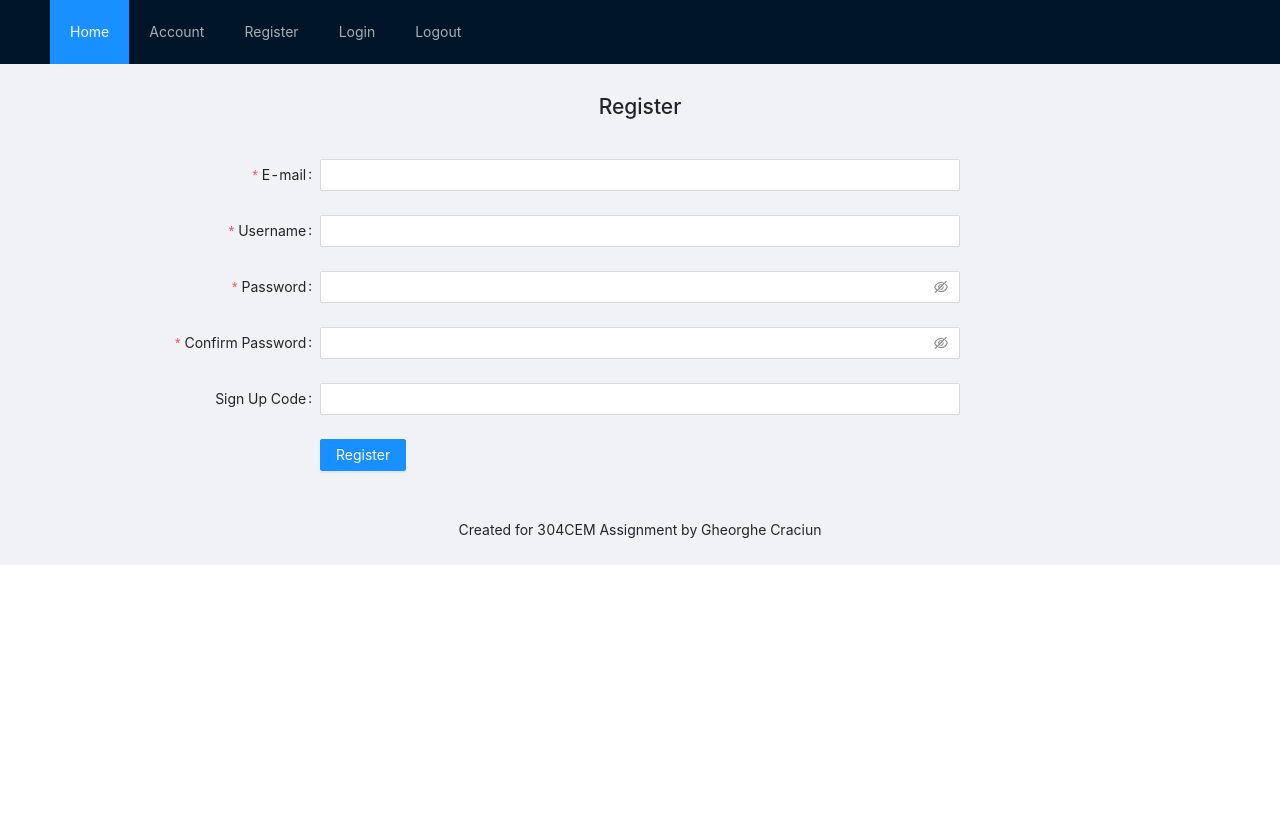
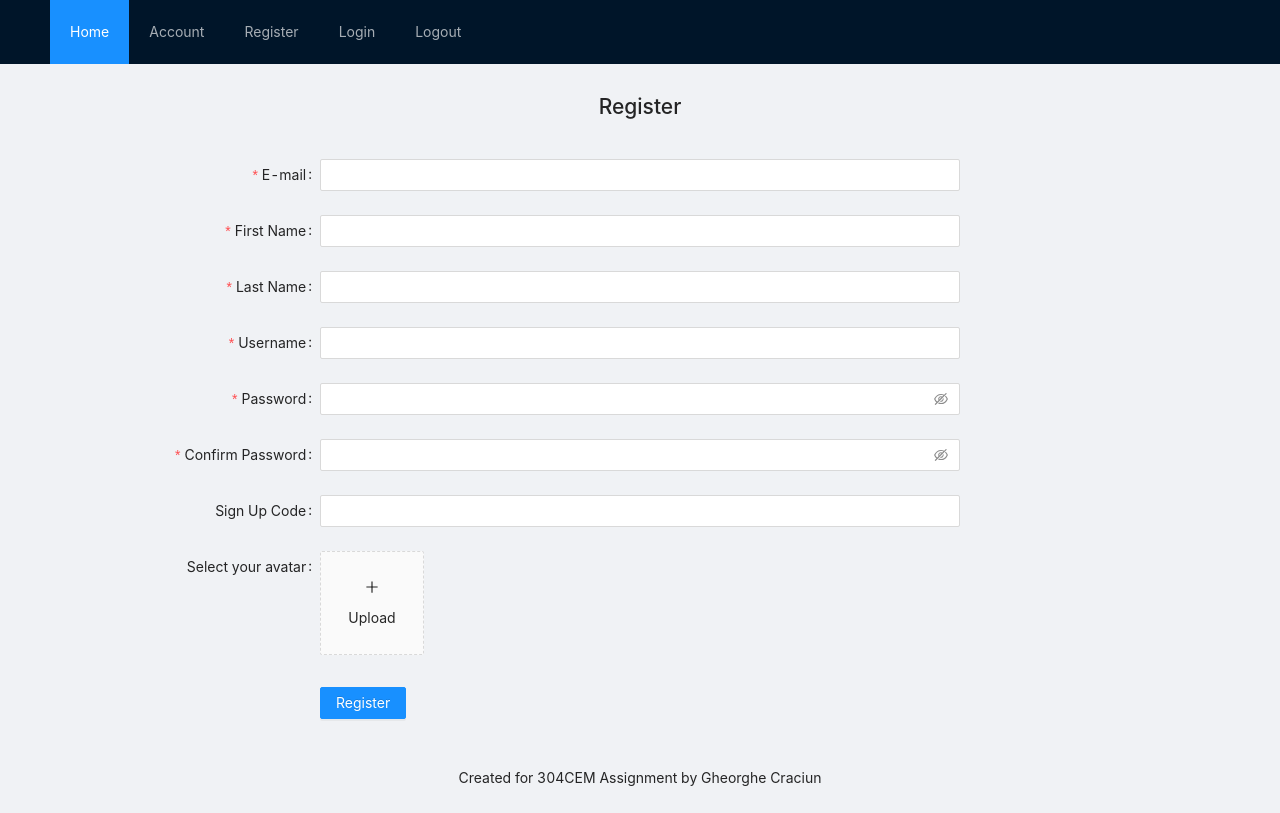
Before and after one commit to gheorghecr/ReactFrontEndFullStackAPP, a React (Create React App) app: page /register in a window 1280 px wide. Built offline with nearby package versions, Linux system fonts and the light colour scheme.

Commit message:
Adding register view (including avatar)

```diff
--- a/src/components/register.js
+++ b/src/components/register.js
@@ -1,7 +1,8 @@
 import React from 'react';
 
-import { Form, Input, Button } from 'antd';
+import { Form, Input, Button, Upload } from 'antd';
 import { status, json } from '../utilities/requestHandlers';
+import { LoadingOutlined, PlusOutlined } from '@ant-design/icons';
 
 const formItemLayout = {
 	labelCol: { xs: { span: 24 }, sm: { span: 6 } },
@@ -38,21 +39,40 @@ const usernameRules = [
 	{ required: true, message: 'Please input your username!', whitespace: true }
 ]
 
+const firstNameRules = [
+	{ required: true, message: 'Please input your first name!', whitespace: true }
+]
+
+const lastNameRules = [
+	{ required: true, message: 'Please input your first name!', whitespace: true }
+]
+
+function getBase64(img, callback) {
+	const reader = new FileReader();
+	reader.addEventListener('load', () => callback(reader.result));
+	reader.readAsDataURL(img);
+  }
 
 /**
 * Registration form component for app signup.
 */
 class RegistrationForm extends React.Component {
 
+	state = {
+		loading: false,
+	  };
+
 	constructor(props) {
 		super(props);
 		this.onFinish = this.onFinish.bind(this);
+		this.onFinishFailed = this.onFinishFailed.bind(this);
+		this.beforeUpload = this.beforeUpload.bind(this);
 	}
 
 	onFinish = (values) => {
 		console.log('Received values of form: ', values);
 		const { confirm, ...data } = values;  // ignore the 'confirm' value in data sent
-		fetch('https://maximum-arena-3000.codio-box.uk/api/v1/users', {
+		fetch('https://maximum-arena-3000.codio-box.uk/api/users', {
 			method: "POST",
 			body: JSON.stringify(data),
 			headers: {
@@ -64,7 +84,7 @@ class RegistrationForm extends React.Component {
 			.then(data => {
 				// TODO: display success message and/or redirect
 				console.log(data);
-				alert("User added")
+				alert("You registered successfully!")
 			})
 			.catch(error => {
 				// TODO: show nicely formatted error message and clear form
@@ -76,12 +96,53 @@ class RegistrationForm extends React.Component {
 		console.log('Failed:', errorInfo);
 	};
 
+	beforeUpload(file) {
+		const isJpgOrPng = file.type === 'image/jpeg' || file.type === 'image/png';
+		if (!isJpgOrPng) {
+			alert.error('You can only upload JPG/PNG file!');
+		}
+		const isLt2M = file.size / 1024 / 1024 < 2;
+		if (!isLt2M) {
+			alert.error('Image must smaller than 2MB!');
+		}
+		return isJpgOrPng && isLt2M;
+	}
+
+	handleChange = info => {
+		if (info.file.status === 'uploading') {
+		  this.setState({ loading: true });
+		  return;
+		}
+		if (info.file.status === 'done') {
+		  // Get this url from response in real world.
+		  getBase64(info.file.originFileObj, imageUrl =>
+			this.setState({
+			  imageUrl,
+			  loading: false,
+			}),
+		  );
+		}
+	  };
+
 	render() {
+		const { loading, imageUrl } = this.state;
+		const uploadButton = (
+			<div>
+				{loading ? <LoadingOutlined /> : <PlusOutlined />}
+				<div style={{ marginTop: 8 }}>Upload</div>
+			</div>
+		);
 		return (
 			<>
 				<h1 align="middle" style={{ padding: '2% 20%' }}>Register</h1>
 				<Form {...formItemLayout} name="register" onFinish={this.onFinish} scrollToFirstError onFinishFailed={this.onFinishFailed}>
 					<Form.Item name="email" label="E-mail" rules={emailRules}>
+						<Input />
+					</Form.Item>
+					<Form.Item name="firstName" label="First Name" rules={firstNameRules}>
+						<Input />
+					</Form.Item>
+					<Form.Item name="lastName" label="Last Name" rules={lastNameRules}>
 						<Input />
 					</Form.Item>
 					<Form.Item name="username" label="Username" rules={usernameRules}>
@@ -97,6 +158,19 @@ class RegistrationForm extends React.Component {
 					<Form.Item name="sign_up_code" label="Sign Up Code" >
 						<Input />
 					</Form.Item>
+					<Form.Item name="avatarURL" label="Select your avatar" >
+						<Upload
+							name="avatar"
+							listType="picture-card"
+							className="avatar-uploader"
+							showUploadList={false}
+							// action="https://www.mocky.io/v2/5cc8019d300000980a055e76"
+							beforeUpload={this.beforeUpload}
+							onChange={this.handleChange}
+						>
+							{imageUrl ? <img src={imageUrl} alt="avatar" style={{ width: '100%' }} /> : uploadButton}
+						</Upload>
+					</Form.Item>
 					<Form.Item {...tailFormItemLayout}>
 						<Button type="primary" htmlType="submit">
 							Register
```
